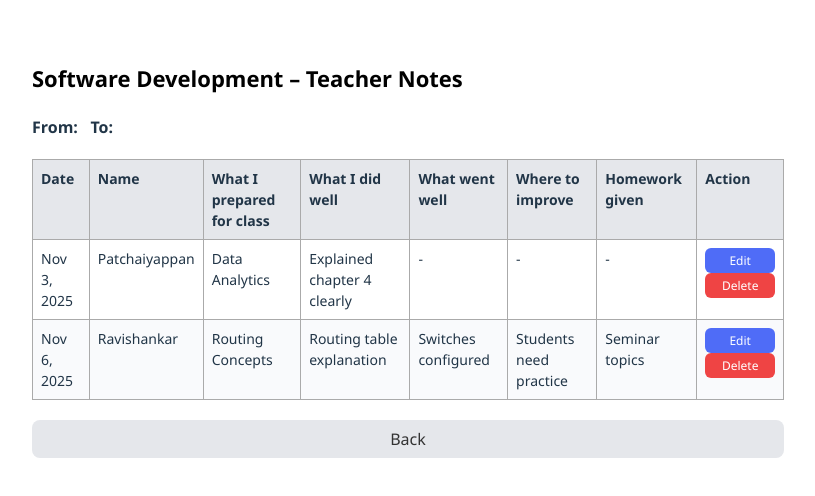
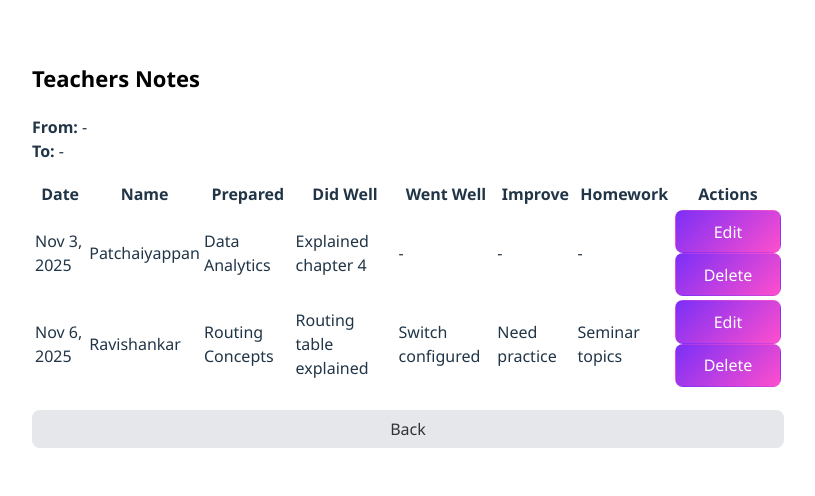
Before and after one commit to Navanith21/teachers_support_feedback_ai, a React (Vite) app in the folder frontend/: page /view-result in a window 1280 px wide. Shown: the top 496 px of the page, without its empty margins (232-1047 px from the left). Built offline with nearby package versions, Linux system fonts and the light colour scheme.

Commit message:
updated the code in view page

```diff
--- a/frontend/src/App.css
+++ b/frontend/src/App.css
@@ -660,3 +660,39 @@ button {
   background: #ef4444;
   color: white;
 }
+
+.notes-table {
+  width: 100%;
+  border-collapse: collapse;
+  margin-top: 20px;
+}
+
+.notes-table th,
+.notes-table td {
+  border: 1px solid #ccc;
+  padding: 8px;
+  font-size: 13px;
+}
+
+.notes-table th {
+  background: #f1f5f9;
+}
+
+.table-btn {
+  padding: 4px 8px;
+  margin-right: 6px;
+  border-radius: 6px;
+  border: none;
+  cursor: pointer;
+  font-size: 12px;
+}
+
+.table-btn.edit {
+  background: #4f6cf7;
+  color: white;
+}
+
+.table-btn.delete {
+  background: #ef4444;
+  color: white;
+}
--- a/frontend/src/App.jsx
+++ b/frontend/src/App.jsx
@@ -3,8 +3,6 @@ import Login from "./pages/Login";
 import Dashboard from "./pages/Dashboard";
 import Write from "./pages/Write";
 import View from "./pages/View";
-import LessonPlanner from "./pages/LessonPlanner";
-import Homework from "./pages/Homework";
 import ViewResult from "./pages/ViewResult";
 
 export default function App() {
@@ -12,12 +10,9 @@ export default function App() {
     <BrowserRouter>
       <Routes>
         <Route path="/" element={<Login />} />
-
         <Route path="/dashboard" element={<Dashboard />} />
         <Route path="/write" element={<Write />} />
         <Route path="/view" element={<View />} />
-        <Route path="/lesson-planner" element={<LessonPlanner />} />
-        <Route path="/homework" element={<Homework />} />
         <Route path="/view-result" element={<ViewResult />} />
       </Routes>
     </BrowserRouter>
--- a/frontend/src/pages/View.jsx
+++ b/frontend/src/pages/View.jsx
@@ -6,7 +6,6 @@ import "../App.css";
 
 export default function View() {
   const navigate = useNavigate();
-
   const [fromDate, setFromDate] = useState(null);
   const [toDate, setToDate] = useState(null);
 
@@ -16,7 +15,7 @@ export default function View() {
       return;
     }
 
-    // ✅ Navigate to table view page
+    // navigate to another page with dates
     navigate("/view-result", {
       state: {
         fromDate,
@@ -29,7 +28,6 @@ export default function View() {
     <div className="write-page">
       <h2 className="write-title">View Notes</h2>
 
-      {/* From Date */}
       <div className="form-row">
         <label>From :</label>
         <DatePicker
@@ -38,12 +36,9 @@ export default function View() {
           dateFormat="dd/MM/yyyy"
           className="calendar-input"
           placeholderText="Select start date"
-          showPopperArrow={false}
-          maxDate={toDate}
         />
       </div>
 
-      {/* To Date */}
       <div className="form-row">
         <label>To :</label>
         <DatePicker
@@ -52,17 +47,14 @@ export default function View() {
           dateFormat="dd/MM/yyyy"
           className="calendar-input"
           placeholderText="Select end date"
-          showPopperArrow={false}
           minDate={fromDate}
         />
       </div>
 
-      {/* Buttons */}
       <div className="write-actions">
         <button className="btn-back" onClick={() => navigate(-1)}>
           Back
         </button>
-
         <button className="btn-save" onClick={handleView}>
           View
         </button>
--- a/frontend/src/pages/ViewResult.jsx
+++ b/frontend/src/pages/ViewResult.jsx
@@ -3,74 +3,65 @@ import "../App.css";
 
 export default function ViewResult() {
   const navigate = useNavigate();
-  const location = useLocation();
+  const { state } = useLocation();
 
-  const { fromDate, toDate } = location.state || {};
-
-  // TEMP sample data (later replace with backend / Firestore)
-  const data = [
-    {
-      date: "Nov 3, 2025",
-      name: "Patchaiyappan",
-      prepared: "Data Analytics",
-      didWell: "Explained chapter 4 clearly",
-      wentWell: "-",
-      improve: "-",
-      homework: "-",
-    },
-    {
-      date: "Nov 6, 2025",
-      name: "Ravishankar",
-      prepared: "Routing Concepts",
-      didWell: "Routing table explanation",
-      wentWell: "Switches configured",
-      improve: "Students need practice",
-      homework: "Seminar topics",
-    },
-  ];
+  const fromDate = state?.fromDate;
+  const toDate = state?.toDate;
 
   return (
     <div className="write-page">
-      <h2 className="write-title">
-        Software Development – Teacher Notes
-      </h2>
+      <h2 className="write-title">Teachers Notes</h2>
 
       <p>
-        <b>From:</b> {fromDate?.toDateString()} &nbsp;&nbsp;
-        <b>To:</b> {toDate?.toDateString()}
+        <strong>From:</strong>{" "}
+        {fromDate ? new Date(fromDate).toDateString() : "-"} <br />
+        <strong>To:</strong>{" "}
+        {toDate ? new Date(toDate).toDateString() : "-"}
       </p>
 
-      <div style={{ overflowX: "auto", marginTop: "20px" }}>
-        <table className="notes-table">
+      <div className="table-wrapper">
+        <table className="teacher-table">
           <thead>
             <tr>
               <th>Date</th>
               <th>Name</th>
-              <th>What I prepared for class</th>
-              <th>What I did well</th>
-              <th>What went well</th>
-              <th>Where to improve</th>
-              <th>Homework given</th>
-              <th>Action</th>
+              <th>Prepared</th>
+              <th>Did Well</th>
+              <th>Went Well</th>
+              <th>Improve</th>
+              <th>Homework</th>
+              <th>Actions</th>
             </tr>
           </thead>
 
           <tbody>
-            {data.map((row, index) => (
-              <tr key={index}>
-                <td>{row.date}</td>
-                <td>{row.name}</td>
-                <td>{row.prepared}</td>
-                <td>{row.didWell}</td>
-                <td>{row.wentWell}</td>
-                <td>{row.improve}</td>
-                <td>{row.homework}</td>
-                <td>
-                  <button className="table-btn edit">Edit</button>
-                  <button className="table-btn delete">Delete</button>
-                </td>
-              </tr>
-            ))}
+            <tr>
+              <td>Nov 3, 2025</td>
+              <td>Patchaiyappan</td>
+              <td>Data Analytics</td>
+              <td>Explained chapter 4</td>
+              <td>-</td>
+              <td>-</td>
+              <td>-</td>
+              <td>
+                <button className="link-btn edit">Edit</button>
+                <button className="link-btn delete">Delete</button>
+              </td>
+            </tr>
+
+            <tr>
+              <td>Nov 6, 2025</td>
+              <td>Ravishankar</td>
+              <td>Routing Concepts</td>
+              <td>Routing table explained</td>
+              <td>Switch configured</td>
+              <td>Need practice</td>
+              <td>Seminar topics</td>
+              <td>
+                <button className="link-btn edit">Edit</button>
+                <button className="link-btn delete">Delete</button>
+              </td>
+            </tr>
           </tbody>
         </table>
       </div>
```
